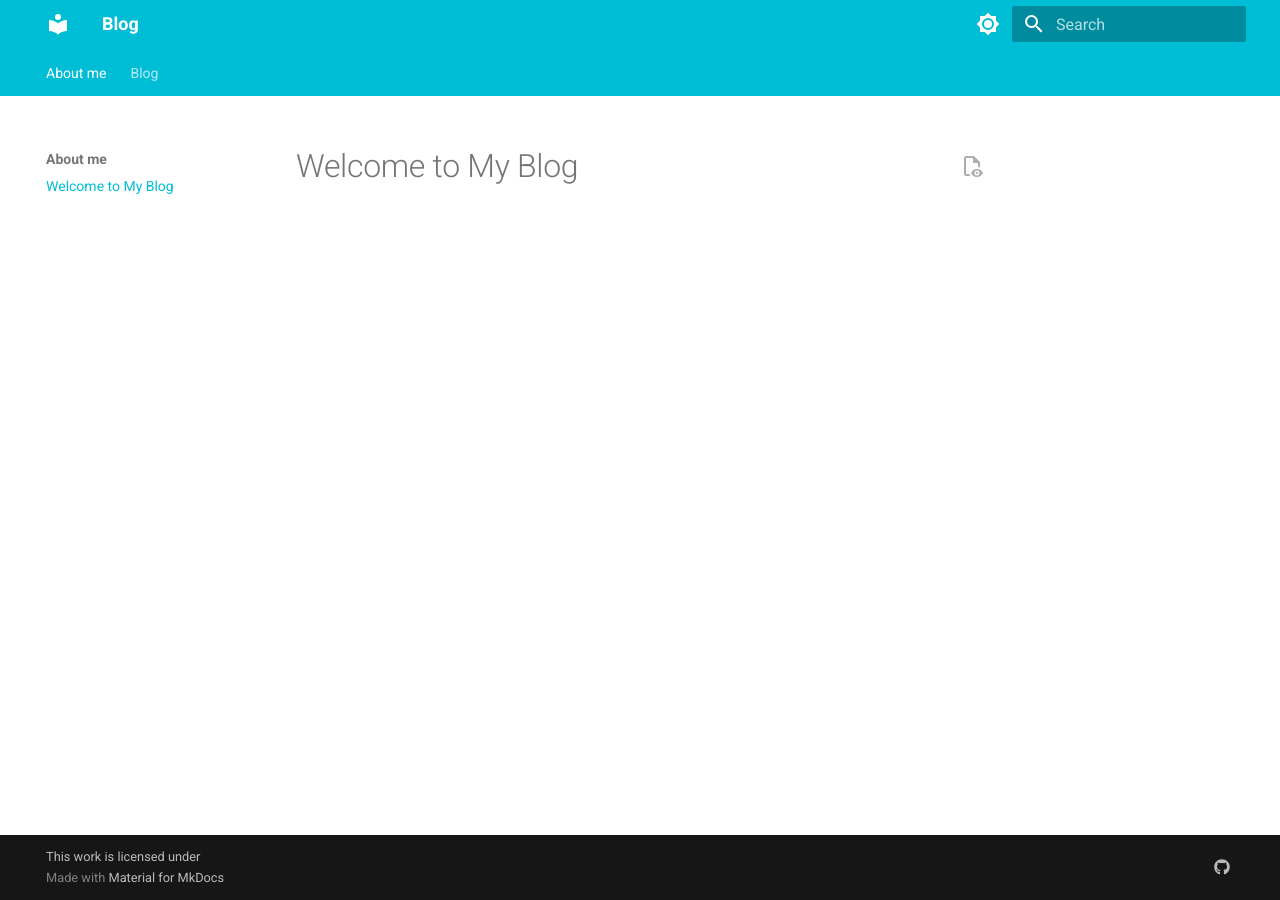
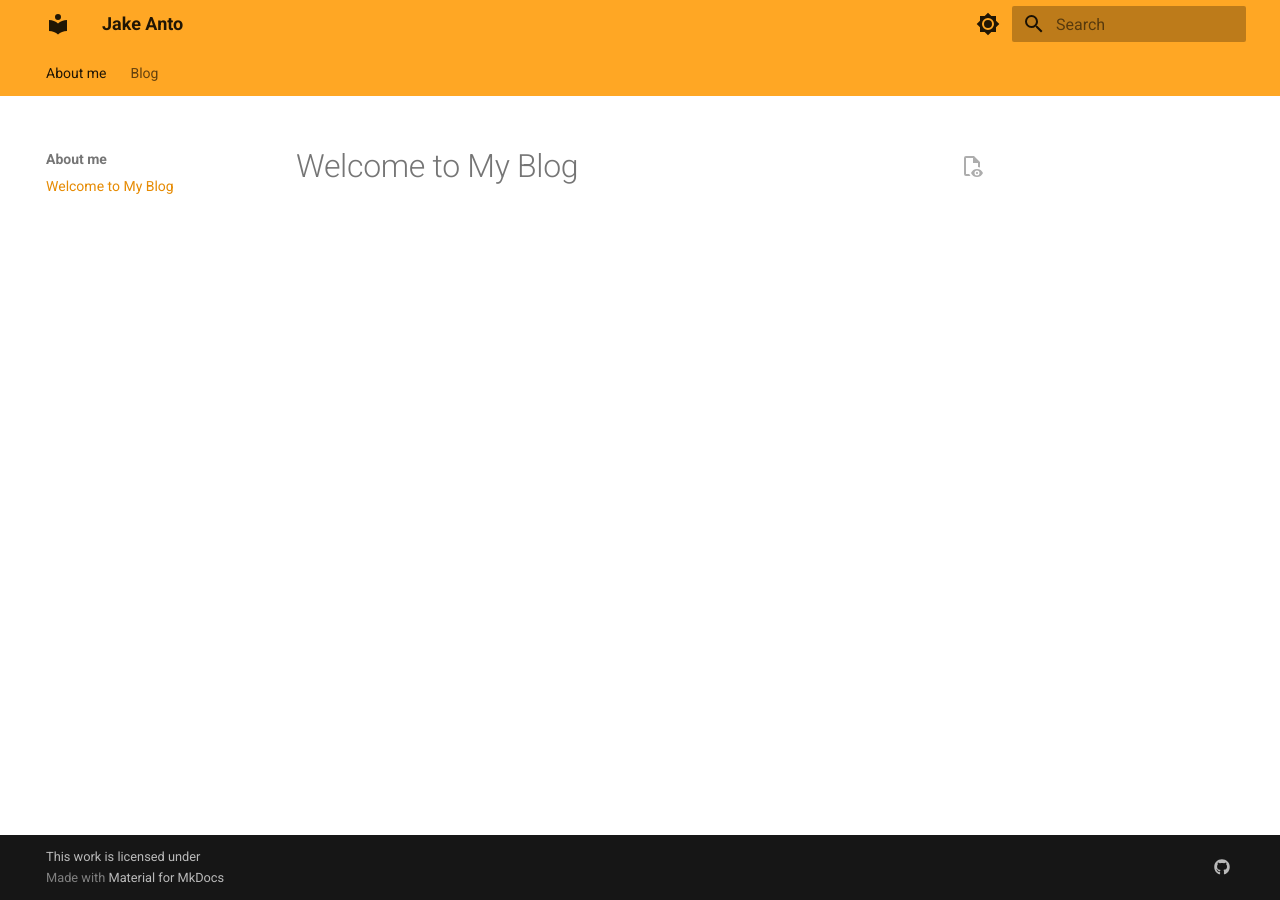
Before and after one commit to JakeAnto/JakeAnto.github.io, an MkDocs documentation site: the page built from docs/index.md, in a window 1280 px wide. Built offline with MkDocs 1.6.1 and Material for MkDocs 9.7.7, drawn with Linux system fonts in a browser that asks for light colours.

Commit message:
Change site name and color

```diff
--- a/mkdocs.yml
+++ b/mkdocs.yml
@@ -1,4 +1,4 @@
-site_name: Blog
+site_name: Jake Anto
 
 theme:
   name: material
@@ -15,16 +15,16 @@ theme:
   palette:
     - media: "(prefers-color-scheme: light)"
       scheme: default
-      primary: cyan
-      accent: light blue
+      primary: orange
+      accent: yellow
       toggle:
         icon: material/brightness-7
         name: Switch to dark mode
 
     - media: "(prefers-color-scheme: dark)"
       scheme: slate
-      primary: cyan
-      accent: light blue
+      primary: orange
+      accent: yellow
       toggle:
         icon: material/brightness-4
         name: Switch to light mode
```
